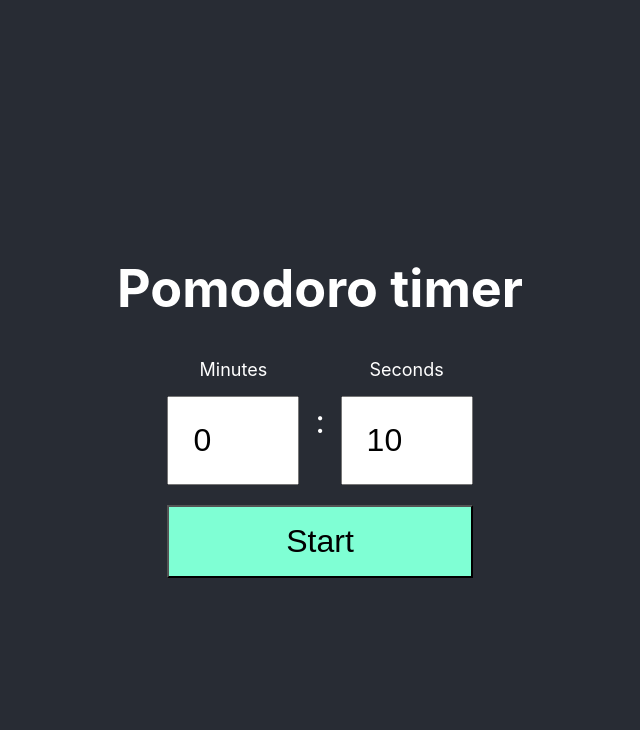
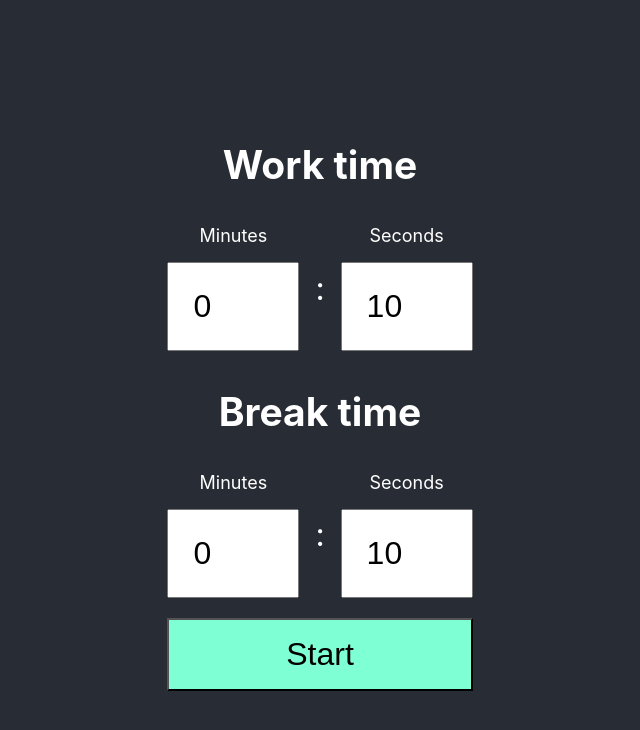
Before and after one commit to elinordin/pomodoro, a React (Create React App) app: page / in a window 1280 px wide. Shown: the top 730 px of the page, without its empty margins (320-960 px from the left). Built offline with nearby package versions, Linux system fonts and the light colour scheme; no server answers.

Commit message:
Iterate on timer after presentation

```diff
--- a/src/App.css
+++ b/src/App.css
@@ -1,5 +1,9 @@
 .App {
   text-align: center;
+}
+
+p {
+  font-size: xx-large;
 }
 
 .App-header {
--- a/src/App.js
+++ b/src/App.js
@@ -36,20 +36,19 @@ function App() {
         setIsTimerRunning(false)
       }
 
-    }, 1000);
+    }, 100);
   }
 
 
   return (
     <div className="App">
-      <header className="App-header">
-        <h1>Pomodoro timer</h1>
+      <main className="App-header">
         {isTimerRunning ?
           <Countdown timeLeft={timer} />
           :
           <Form timer={timer} changeMinutes={changeMinutes} changeSeconds={changeSeconds} startCountDown={startCountDown} />
         }
-      </header>
+      </main>
     </div>
   );
 }
--- a/src/components/countdown.jsx
+++ b/src/components/countdown.jsx
@@ -2,12 +2,9 @@ import React from 'react';
 
 function Countdown(props) {
     return (
-        <div>
-            <div className='input-row'>
-            <p className='label-input-wrapper'>{props.timeLeft.minutes}</p>
-            <p className='colon'>:</p>
-            <p className='label-input-wrapper'>{props.timeLeft.seconds}</p>
-          </div>
+        <div className='countdown'>
+            <h1>Work</h1>
+            <p>{props.timeLeft.minutes < 10 && '0'}{props.timeLeft.minutes} : {props.timeLeft.seconds < 10 && '0'}{props.timeLeft.seconds}</p>
         </div>
     );
 }
--- a/src/components/form.jsx
+++ b/src/components/form.jsx
@@ -3,6 +3,19 @@ import React from 'react';
 function Form(props) {
     return (
         <form className='set-timer-form'>
+          <h2>Work time</h2>
+          <div className='input-row'>
+            <div className='label-input-wrapper'>
+              <label htmlFor='minutes'>Minutes</label>
+              <input type='number' name='minutes' min='0' max='99' defaultValue={props.timer.minutes} onChange={(e) => props.changeMinutes(e)}/>
+            </div>
+            <p className='colon'>:</p>
+            <div className='label-input-wrapper'>
+              <label htmlFor='seconds'>Seconds</label>
+              <input type='number' name='seconds' min='0' max='99' defaultValue={props.timer.seconds} onChange={(e) => props.changeSeconds(e)}/>
+            </div>
+          </div>
+          <h2>Break time</h2>
           <div className='input-row'>
             <div className='label-input-wrapper'>
               <label htmlFor='minutes'>Minutes</label>
```
